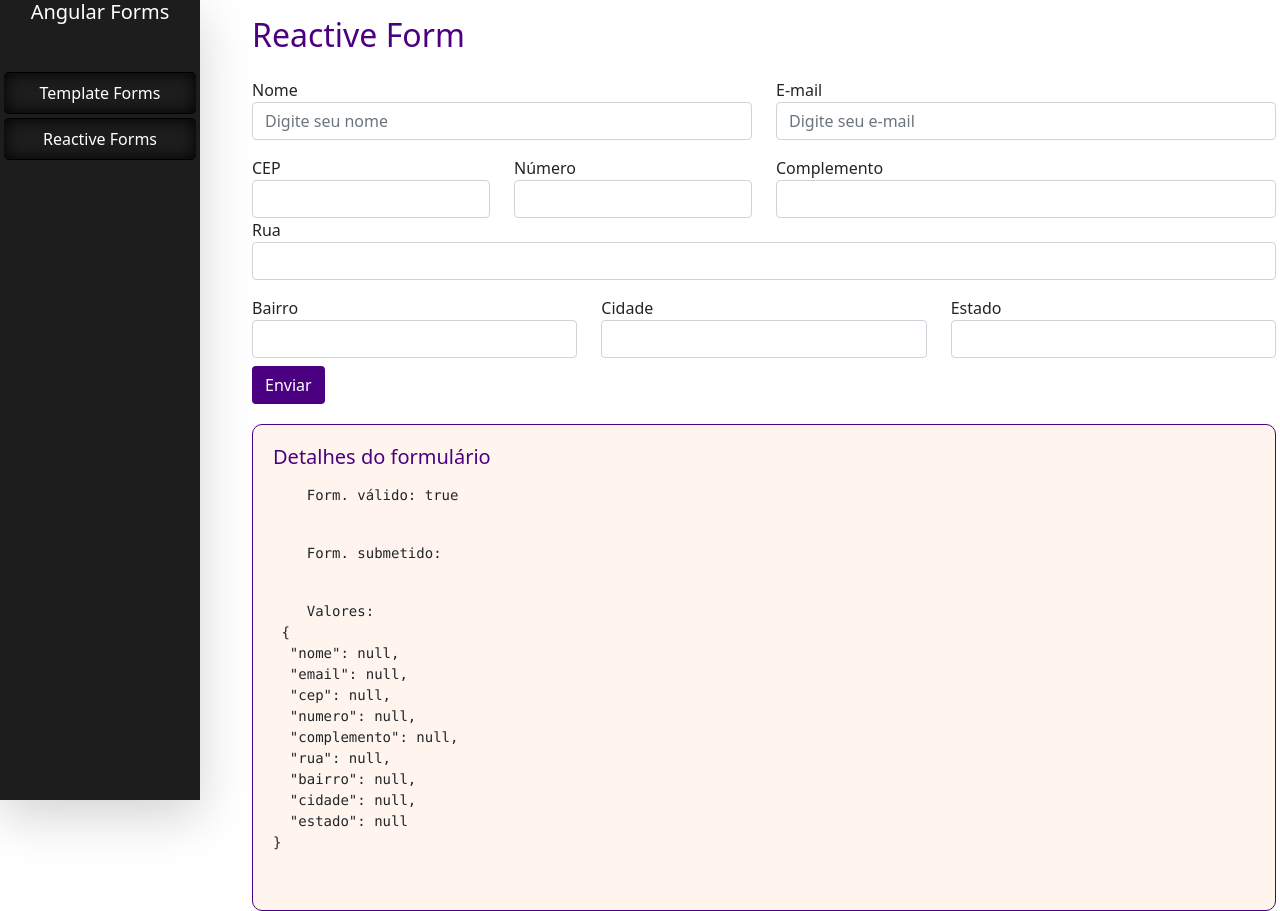
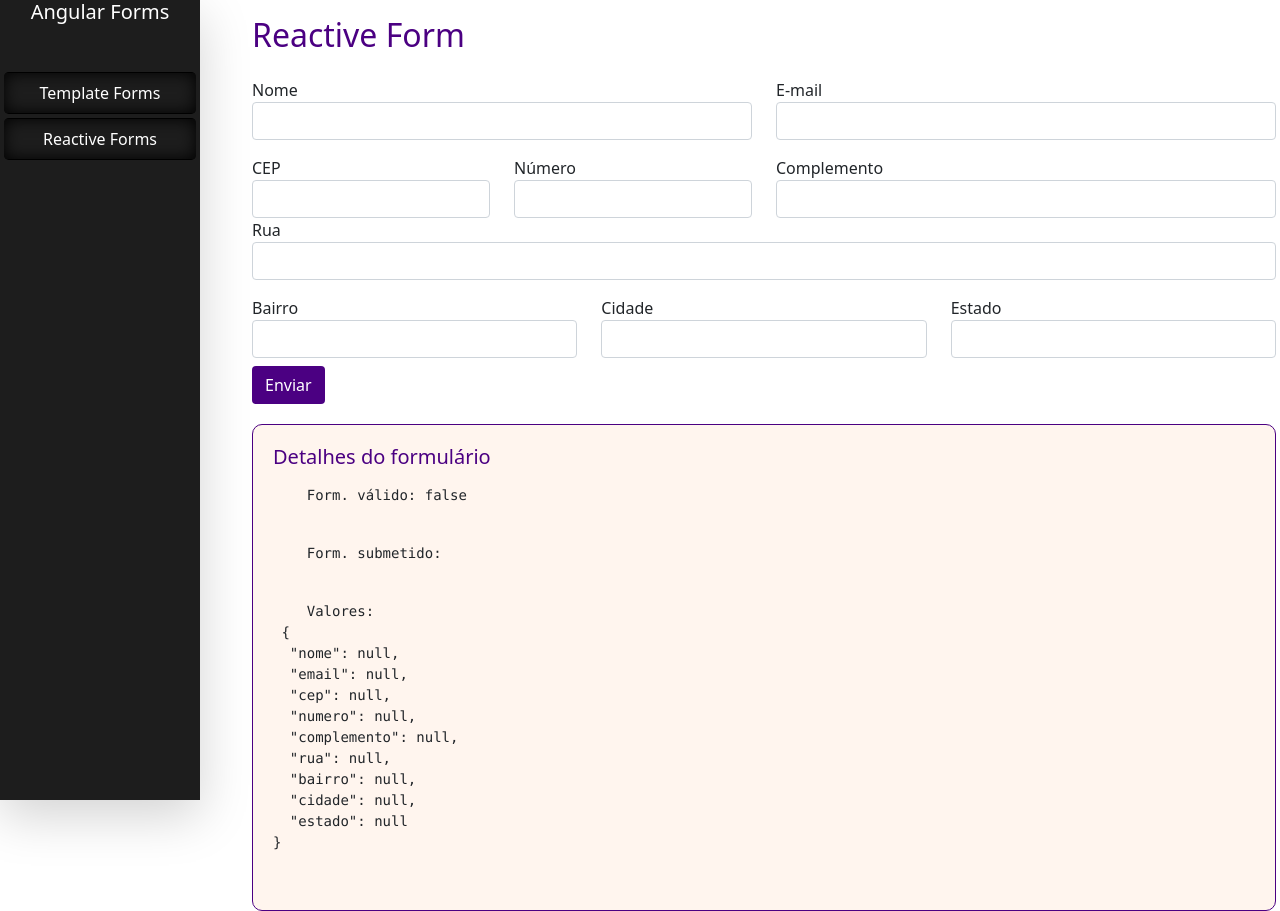
Before and after one commit to DaniloTeixeira/forms-angular, an Angular app: page /reactive in a window 1280 px wide. Built offline with nearby package versions, Linux system fonts and the light colour scheme.

Commit message:
Inclusão de Validators no form

```diff
--- a/src/app/forms/forms.component.ts
+++ b/src/app/forms/forms.component.ts
@@ -3,13 +3,10 @@ import { Component, OnInit } from '@angular/core';
 @Component({
   selector: 'app-forms',
   templateUrl: './forms.component.html',
-  styleUrls: ['./forms.component.css']
+  styleUrls: [],
 })
 export class FormsComponent implements OnInit {
+  constructor() {}
 
-  constructor() { }
-
-  ngOnInit(): void {
-  }
-
+  ngOnInit(): void {}
 }
--- a/src/app/forms/reactive-form/reactive-form.component.html
+++ b/src/app/forms/reactive-form/reactive-form.component.html
@@ -1,7 +1,7 @@
 <div class="container-fluid">
   <h2 class="mt-3">Reactive Form</h2>
 
-  <form class="mt-4" [formGroup]="formulario">
+  <form class="mt-4" [formGroup]="formulario" (ngSubmit)="onSubmit()">
     <div class="row mb-3">
       <div class="form-group col-md-6">
         <label for="nome">Nome</label>
@@ -10,7 +10,6 @@
           class="form-control"
           id="nome"
           formControlName="nome"
-          placeholder="Digite seu nome"
         />
       </div>
       <div class="form-group col-md-6">
@@ -20,7 +19,6 @@
           class="form-control"
           id="email"
           formControlName="email"
-          placeholder="Digite seu e-mail"
         />
       </div>
     </div>
--- a/src/app/forms/reactive-form/reactive-form.component.ts
+++ b/src/app/forms/reactive-form/reactive-form.component.ts
@@ -1,6 +1,8 @@
 import { Component, OnInit } from '@angular/core';
 
-import { FormBuilder, FormControl, FormGroup } from '@angular/forms';
+import { HttpClient } from '@angular/common/http';
+import { FormBuilder, FormGroup, Validators } from '@angular/forms';
+import { map } from 'rxjs/operators';
 
 @Component({
   selector: 'app-reactive-form',
@@ -10,28 +12,53 @@ import { FormBuilder, FormControl, FormGroup } from '@angular/forms';
 export class ReactiveFormComponent implements OnInit {
   formulario: FormGroup;
 
-  constructor(private formBuilder: FormBuilder) {}
+  constructor(private formBuilder: FormBuilder, private http: HttpClient) {}
 
   ngOnInit(): void {
-    /*
-        Primeira opção abaixo:
-        this.formulario = new FormGroup({
-        nome: new FormControl('Danilo'), -> inicializa o form com valor no input
-        email: new FormControl(null) -> inicializa o form com input vazio
-      });
-    */
+    this.loadDataForm();
+  }
 
-    //Segunda opção (injetar o FormBuilder no construtor)
+  onSubmit(): void {
+    this.postForm();
+  }
+
+  loadDataForm(): void {
     this.formulario = this.formBuilder.group({
-      nome: [null],
-      email: [null],
-      cep: [null],
-      numero: [null],
-      complemento: [null],
-      rua: [null],
-      bairro: [null],
-      cidade: [null],
-      estado: [null],
+      nome: [
+        null,
+        [
+          Validators.required,
+          Validators.minLength(5),
+          Validators.maxLength(30),
+        ],
+      ],
+      email: [null, [Validators.required, Validators.email]],
+      cep: [null, Validators.required],
+      numero: [null, Validators.required],
+      complemento: [null, Validators.required],
+      rua: [null, Validators.required],
+      bairro: [null, Validators.required],
+      cidade: [null, Validators.required],
+      estado: [null, Validators.required],
     });
   }
+
+  resetForm(): void {
+    this.formulario.reset();
+  }
+
+  postForm(): void {
+    //Simulando uma requisição POST, usando web service (https://resttesttest.com/)
+    this.http
+      .post('https://httpbin.org/post', JSON.stringify(this.formulario.value))
+      .pipe(map((response) => response))
+      .subscribe(
+        (data) => {
+          console.log(data);
+          this.formulario.reset();
+        },
+        () => alert('Erro, tente novamente!')
+        // () => throwError('Erro, tente novamente!')
+      );
+  }
 }
--- a/src/app/forms/template/template.component.html
+++ b/src/app/forms/template/template.component.html
@@ -10,7 +10,6 @@
           type="text"
           class="form-control"
           id="nome"
-          placeholder="Digite seu nome"
           name="nome"
           [(ngModel)]="user.nome"
           required
@@ -32,7 +31,6 @@
           type="email"
           class="form-control"
           id="email"
-          placeholder="Digite seu e-mail"
           name="email"
           [(ngModel)]="user.email"
           required
--- a/src/app/forms/template/template.component.ts
+++ b/src/app/forms/template/template.component.ts
@@ -25,12 +25,25 @@ export class TemplateComponent implements OnInit {
 
   onSubmit() {
     console.log(this.ngForm.form.value);
+    this.postForm();
+  }
 
+  postForm(): void {
     //Simulação para requisição POST, através do submit
     this.http
       .post('https://httpbin.org/post', JSON.stringify(this.ngForm.value))
       .pipe(map((response) => response))
-      .subscribe((data) => console.log(data));
+      .subscribe(
+        (data) => {
+          console.log(data);
+          this.resetForm();
+        },
+        () => alert('Erro, tenet novamente!')
+      );
+  }
+
+  resetForm(): void {
+    this.ngForm.reset();
   }
 
   consultaCep(event: FocusEvent): void {
```
Also changed, not shown: src/app/forms/forms.component.css (deleted), 1 other file (tests, documents, lock files or other folders).
